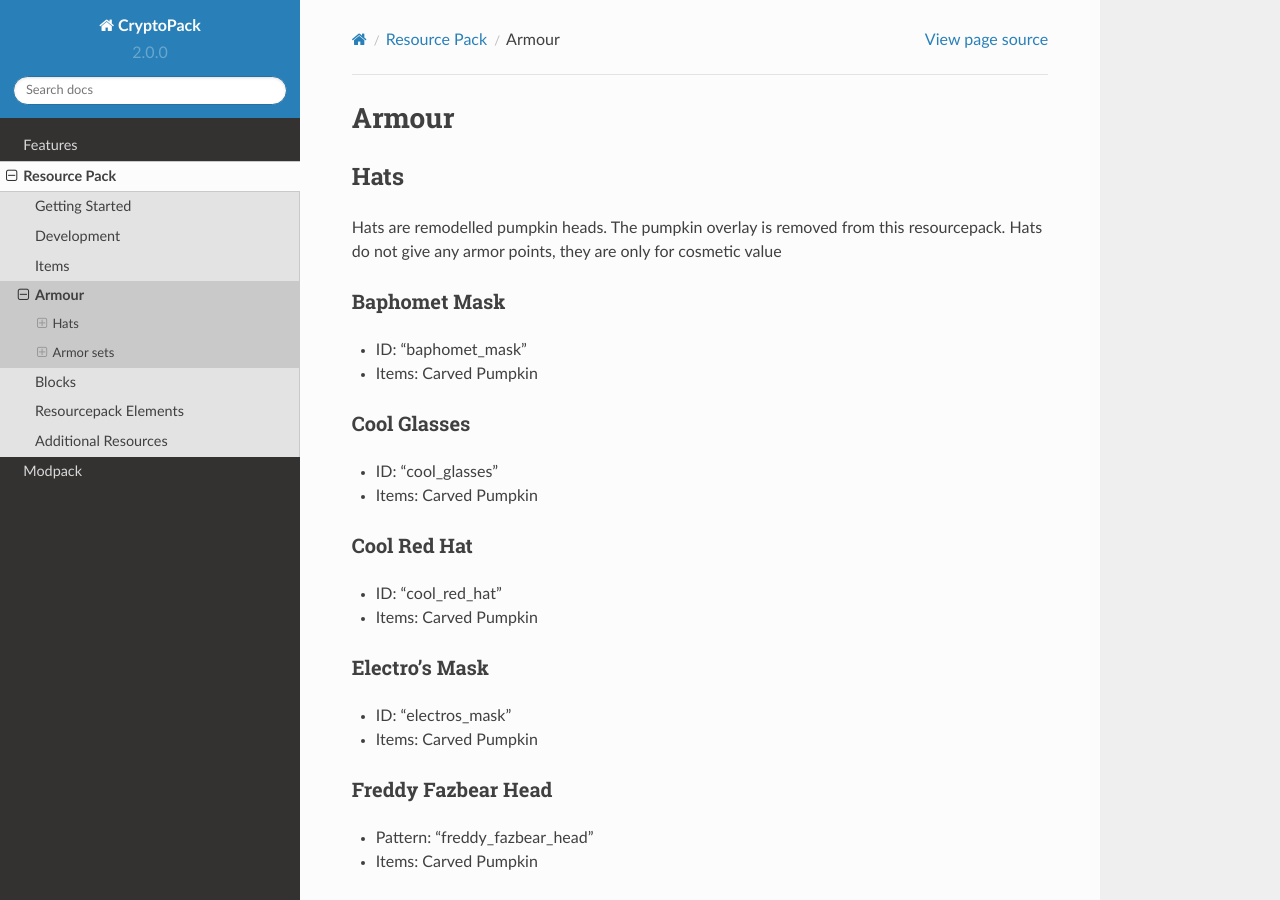
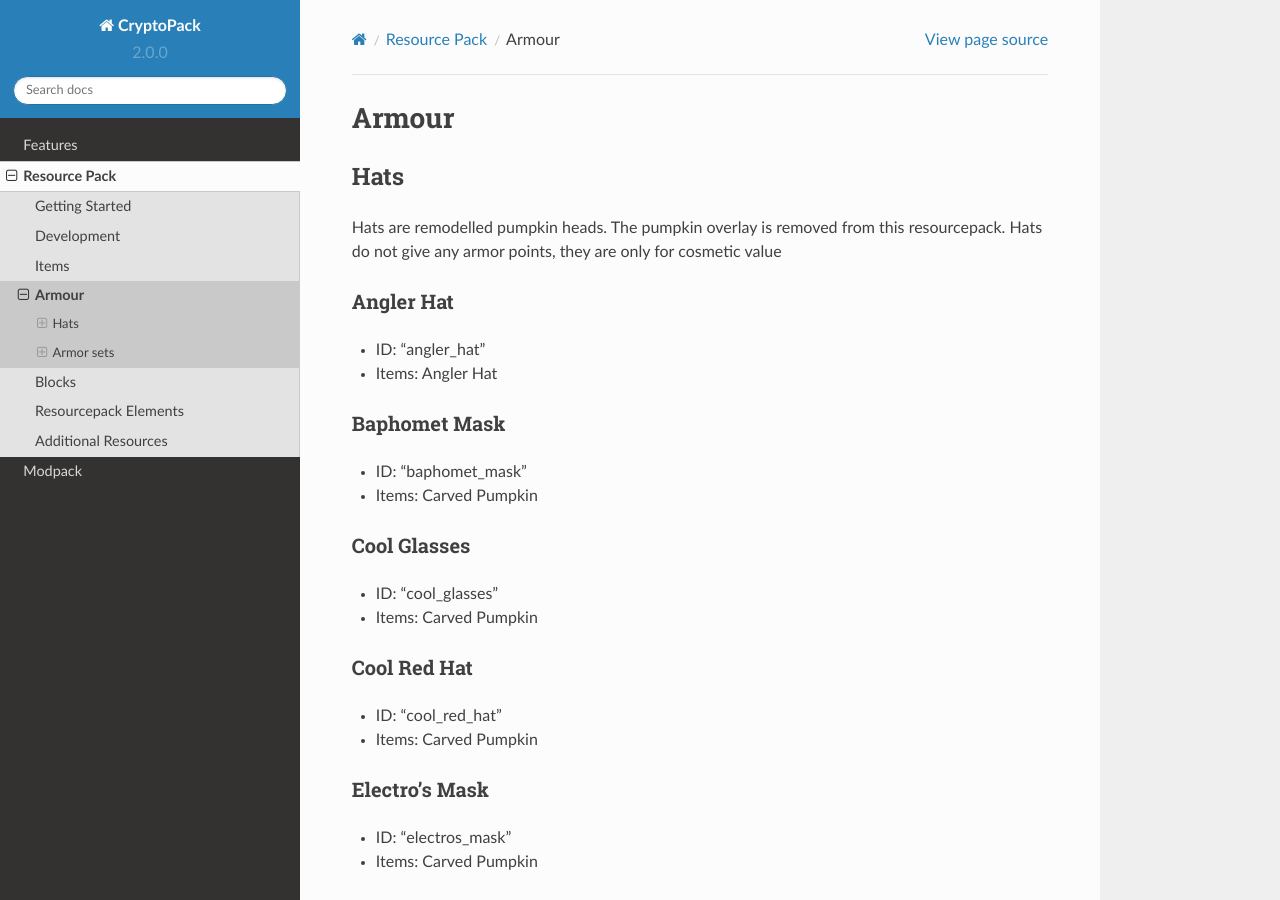
Before and after one commit to Shwabbaa/cryptopack-docs, a Sphinx documentation site: the page built from docs/source/resourcepack/armor.rst, in a window 1280 px wide and 900 px high. Built offline with Sphinx 7.4.7 and the Read the Docs theme 2.0.0, drawn with Linux system fonts in a browser that asks for light colours; pages that are not in the unit, such as notebooks, are missing from menus.

Commit message:
Update armor.rst

```diff
--- a/docs/source/resourcepack/armor.rst
+++ b/docs/source/resourcepack/armor.rst
@@ -6,6 +6,11 @@
 
 Hats are remodelled pumpkin heads. The pumpkin overlay is removed from this resourcepack.
 Hats do not give any armor points, they are only for cosmetic value
+
+Angler Hat
+~~~~~~~~~~~~~~~~
+* ID: "angler_hat"
+* Items: Angler Hat
 
 Baphomet Mask
 ~~~~~~~~~~~~~~~~
```
